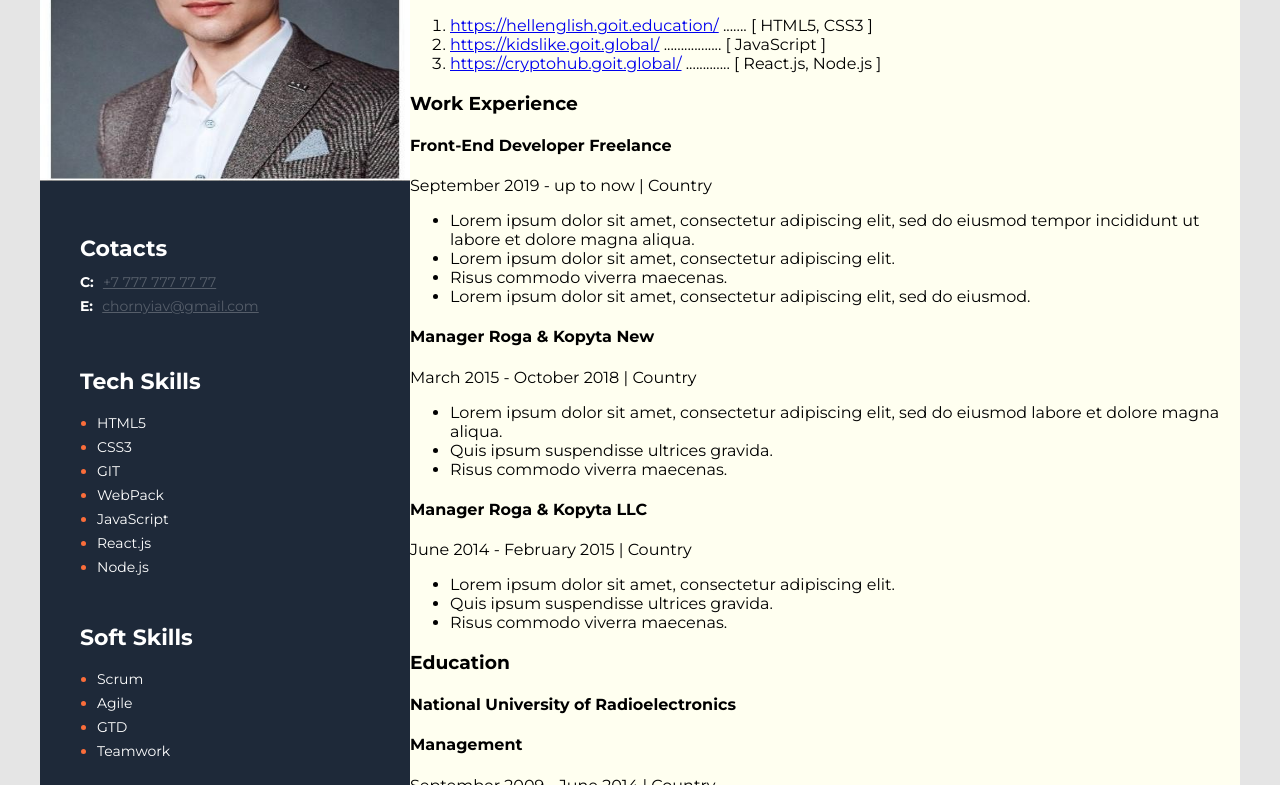
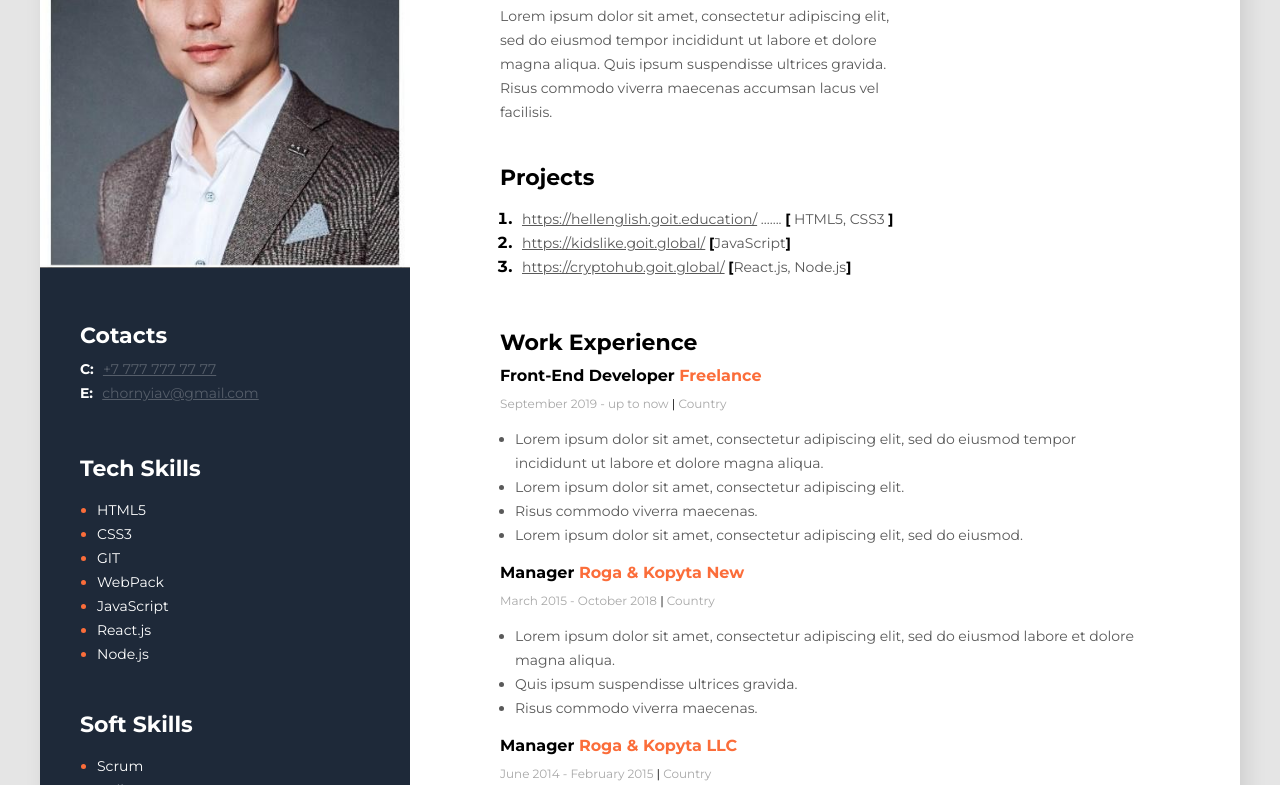
Before and after one commit to LenaZaitseva/resume, a plain HTML site: page src/index.html in a window 1280 px wide. Shown: the part 253-1038 px from the top of the page. Drawn offline with Linux system fonts and the light colour scheme.

Commit message:
готовое резюме

```diff
--- a/src/css/style.css
+++ b/src/css/style.css
@@ -6,28 +6,132 @@ body{
     display: flex;
     flex-direction: row-reverse;
     width: 1200px;
-    background-color: #fffff0;
+    background-color: #FFFFFF;
     margin: 40px auto;
+    box-shadow: 6px 6px 20px rgba(0, 0, 0, 0.1);
+}
+/* main-bar-section*/
+.main-content-section {
+    padding: 100px 90px;
+}
+.main-content-title{
+    font-style: normal;
+    font-weight: bold;
+    font-size: 22px;
+    line-height: 27px;
+    color: #000000;
+    margin: 0 0 10px 0;
+}
+.about-my-section{
+    margin: 0 0 40px 0;
+}
+.about-my-proff{
+    color: #000;
+    font-style: normal;
+    font-weight: bold;
+    font-size: 14px;
+    line-height: 17px;
+    margin: 0 0 20px 0;
+}
+.about-my-name{
+    font-style: normal;
+    font-weight: bold;
+    font-size: 45px;
+    line-height: 55px;
+    color: #000000;
+    margin: 0 0 25px 0;
+}
+.about-my-description{
+    Width: 400px;
+    font-style: normal;
+    font-weight: normal;
+    font-size: 14px;
+    line-height: 24px;
+    color: #595959;
+
+}
+/*my-projects-section*/
+.my-projects-section{
+    margin: 0 0 50px 0;
+
+}
+.my-projects-list{
+    padding: 0 0 0 17px;
+    color: black;
+}
+.my-projects-item{
+    color: black;
+    font-weight: bold;
+}
+.my-projects-text{
+    font-style: normal;
+    font-weight: normal;
+    font-size: 14px;
+    line-height: 24px;
+    color: #595959;
+    margin-left: 5px;
+}
+.my-projects-link{
+    font-style: normal;
+    font-weight: normal;
+    font-size: 14px;
+    line-height: 24px;
+    color: #595959;
+}
+.my-projects-bracket{
+    font-style: normal;
+    font-weight: bold;
+    font-size: 14px;
+    line-height: 24px;
+    color: #000000;
+}
+/*my-work-experience*/
+
+.main-content-work{
+    font-style: normal;
+    font-weight: bold;
+    font-size: 16px;
+    line-height: 20px;
+    color: #FB6D3A;
+}
+.main-content-date{
+    font-style: normal;
+    font-weight: normal;
+    font-size: 12px;
+    line-height: 15px;
+    color: #A8A8A8;
+    margin: 0 0 10px 0;
+}
+.main-content-tire{
+    font-style: normal;
+    font-weight: normal;
+    font-size: 12px;
+    line-height: 15px;
+    color: #000000;
+}
+.my-work-name{
+    font-style: normal;
+    font-weight: bold;
+    font-size: 16px;
+    line-height: 20px;
+    color: #000000;
+    margin: 0 0 10px 0;
+}
+.my-work-experience-duties{
+    padding: 0 0 0 15px;
+    color: #595959;
+}
+.main-content-story{
+    font-style: normal;
+    font-weight: normal;
+    font-size: 14px;
+    line-height: 24px;
+}
+.my-work-experience-name{
+    margin: 0 15px 0 0;
 }
 
-.about-my-proff{
-    font-size: 14px;
-    font-weight: 700;
-    color: #000;
-}
 
-.about-my-section{
-
-}
-.my-projects-section{
-
-}
-.my-work-experience{
-
-}
-.my-education{
-
-}
 /*Side bar section*/
 .side-bar-section{
     background-color: #1E2939;
@@ -37,9 +141,6 @@ body{
 .foto{
 
     width: 370px;
-    height: 354px;
-    left: 40px;
-    top: 80px;
 }
 
 .contact-section,
--- a/src/index.html
+++ b/src/index.html
@@ -16,30 +16,36 @@
                     <!-- about my section-->
                     <div class="about-my-section">
                         <h2 class="about-my-proff"> Front-End Developer</h2>
-                        <h1>Vladislav Zaytsev</h1>
-                        <p>Lorem ipsum dolor sit amet, consectetur adipiscing elit, sed do eiusmod tempor incididunt ut labore et dolore magna aliqua.
+                        <h1 class="about-my-name">Vladislav Zaytsev</h1>
+                        <p class="about-my-description">Lorem ipsum dolor sit amet, consectetur adipiscing elit, sed do eiusmod tempor incididunt ut labore et dolore magna aliqua.
                             Quis ipsum suspendisse ultrices gravida. Risus commodo viverra maecenas accumsan lacus vel facilisis.
                         </p>
                     </div>
                     <!-- my projekts section-->
                     <div class="my-projects-section">
-                        <h3>Projects</h3>
+                        <h3 class="main-content-title">Projects</h3>
                         <p>
-                        <ol>
-                            <li class="project-item">
-                                <a href="https://hellenglish.goit.education/">https://hellenglish.goit.education/</a>
-                                <span>.......</span>
-                                <span>[ HTML5, CSS3 ]</span>
+                        <ol class="my-projects-list">
+                            <li class="my-projects-item">
+                                <span class="my-projects-text">
+                                <a href="https://hellenglish.goit.education/" class="my-projects-link">https://hellenglish.goit.education/</a>
+                                .......
+                                <span class="my-projects-bracket">[</span> HTML5, CSS3 <span class="my-projects-bracket">]</span>
+                                </span>
                             </li>
-                            <li>
-                                <a href="https://kidslike.goit.global/">https://kidslike.goit.global/</a>
-                                <span>.................</span>
-                                <span>[ JavaScript ]</span>
+                            <li class="my-projects-item">
+                                <span class="my-projects-text">
+                                <a href="https://kidslike.goit.global/" class="my-projects-link">https://kidslike.goit.global/</a>
+                                <span class="my-projects-bracket">[</span>JavaScript<span class="my-projects-bracket">]</span>
+                                </span>
+                                </span>
                             </li>
-                            <li>
-                                <a href="https://cryptohub.goit.global/">https://cryptohub.goit.global/</a>
-                                <span>.............</span>
-                                <span>[ React.js, Node.js ]</span>
+                            <li class="my-projects-item">
+                                <span class="my-projects-text">
+                                <a href="https://cryptohub.goit.global/" class="my-projects-link">https://cryptohub.goit.global/</a>
+                                <span class="my-projects-bracket">[</span>React.js, Node.js<span class="my-projects-bracket">]</span>
+                                </span>
+                                </span>
                             </li>
                         </ol>
 
@@ -47,54 +53,54 @@
                     </div>
                     <!-- my Work Experience-->
                     <div class="my-work-experience">
-                        <h3>Work Experience</h3>
-                        <!-- comp 3-->
-                        <div>
-                            <h4>Front-End Developer Freelance </h4>
-                            <p>September 2019 - up to now   |   Country</p>
-                            <ul>
-                                <li>
+                        <h3 class="main-content-title">Work Experience</h3>
+                        <!-- comp 1-->
+                        <div my-work-experience-name>
+                            <h4 class="my-work-name">Front-End Developer <span class="main-content-work">Freelance </span></h4>
+                            <p class="main-content-date">September 2019 - up to now   <span class="main-content-tire">|</span>   Country</p>
+                            <ul class="my-work-experience-duties">
+                                <li class="main-content-story">
                                     Lorem ipsum dolor sit amet, consectetur adipiscing elit, sed do eiusmod tempor incididunt ut labore et dolore magna aliqua.
                                 </li>
-                                <li>
+                                <li class="main-content-story">
                                     Lorem ipsum dolor sit amet, consectetur adipiscing elit.
                                 </li>
-                                <li>
+                                <li class="main-content-story">
                                     Risus commodo viverra maecenas.
                                 </li>
-                                <li>
+                                <li class="main-content-story">
                                     Lorem ipsum dolor sit amet, consectetur adipiscing elit, sed do eiusmod.
                                 </li>
                             </ul>
                         </div>
                         <!-- comp 2-->
-                        <div>
-                            <h4>Manager Roga & Kopyta New </h4>
-                            <p>March 2015 - October 2018   |   Country</p>
-                            <ul>
-                                <li>
+                        <div my-work-experience-name>
+                            <h4 class="my-work-name">Manager <span class="main-content-work">Roga & Kopyta New</span> </h4>
+                            <p class="main-content-date">March 2015 - October 2018   <span class="main-content-tire">|</span>   Country</p>
+                            <ul class="my-work-experience-duties">
+                                <li class="main-content-story">
                                     Lorem ipsum dolor sit amet, consectetur adipiscing elit, sed do eiusmod labore et dolore magna aliqua.
                                 </li>
-                                <li>
+                                <li class="main-content-story">
                                     Quis ipsum suspendisse ultrices gravida.
                                 </li>
-                                <li>
+                                <li class="main-content-story">
                                     Risus commodo viverra maecenas.
                                 </li>
                             </ul>
                         </div>
                         <!-- comp 3-->
-                        <div>
-                            <h4>Manager Roga & Kopyta LLC  </h4>
-                            <p>June 2014 - February 2015   |   Country</p>
-                            <ul>
-                                <li>
+                        <div my-work-experience-name>
+                            <h4 class="my-work-name">Manager <span class="main-content-work">Roga & Kopyta LLC</span>  </h4>
+                            <p class="main-content-date">June 2014 - February 2015   <span class="main-content-tire">|</span>   Country</p>
+                            <ul class="my-work-experience-duties">
+                                <li class="main-content-story">
                                     Lorem ipsum dolor sit amet, consectetur adipiscing elit.
                                 </li>
-                                <li>
+                                <li class="main-content-story">
                                     Quis ipsum suspendisse ultrices gravida.
                                 </li>
-                                <li>
+                                <li class="main-content-story">
                                     Risus commodo viverra maecenas.
                                 </li>
                             </ul>
@@ -102,10 +108,10 @@
                     </div>
                     <!--my education-->
                     <div class="my-education">
-                        <h3>Education</h3>
-                        <h4>National University of Radioelectronics</h4>
-                        <h4>Management</h4>
-                        <p>September 2009 - June 2014   |   Country</p>
+                        <h3 class="main-content-title">Education</h3>
+                        <h4 class="my-work-name"><span class="main-content-work">National University of Radioelectronics</span></h4>
+                        <h4 class="my-work-name">Management</h4>
+                        <p class="main-content-date">September 2009 - June 2014   <span class="main-content-tire">|</span>   Country</p>
                     </div>
                 </div>
             </div>
```
